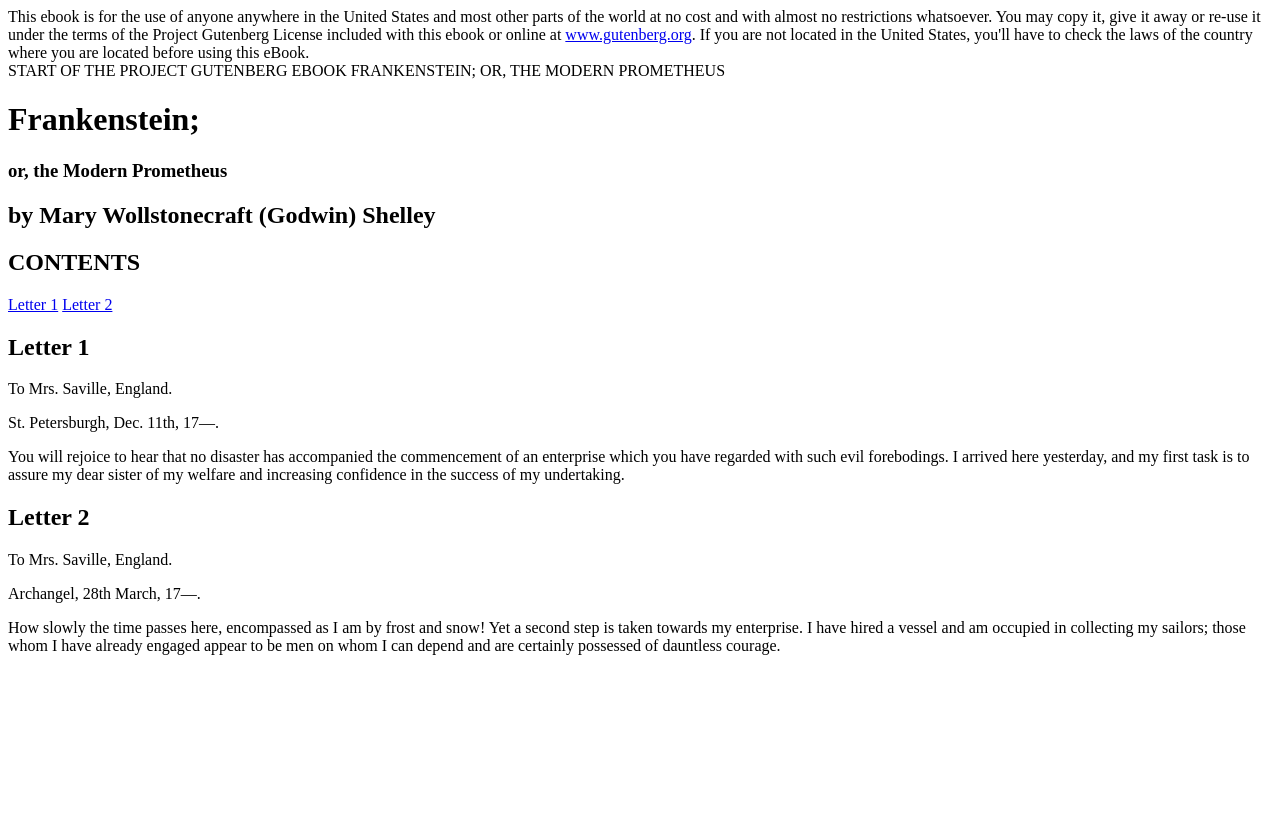
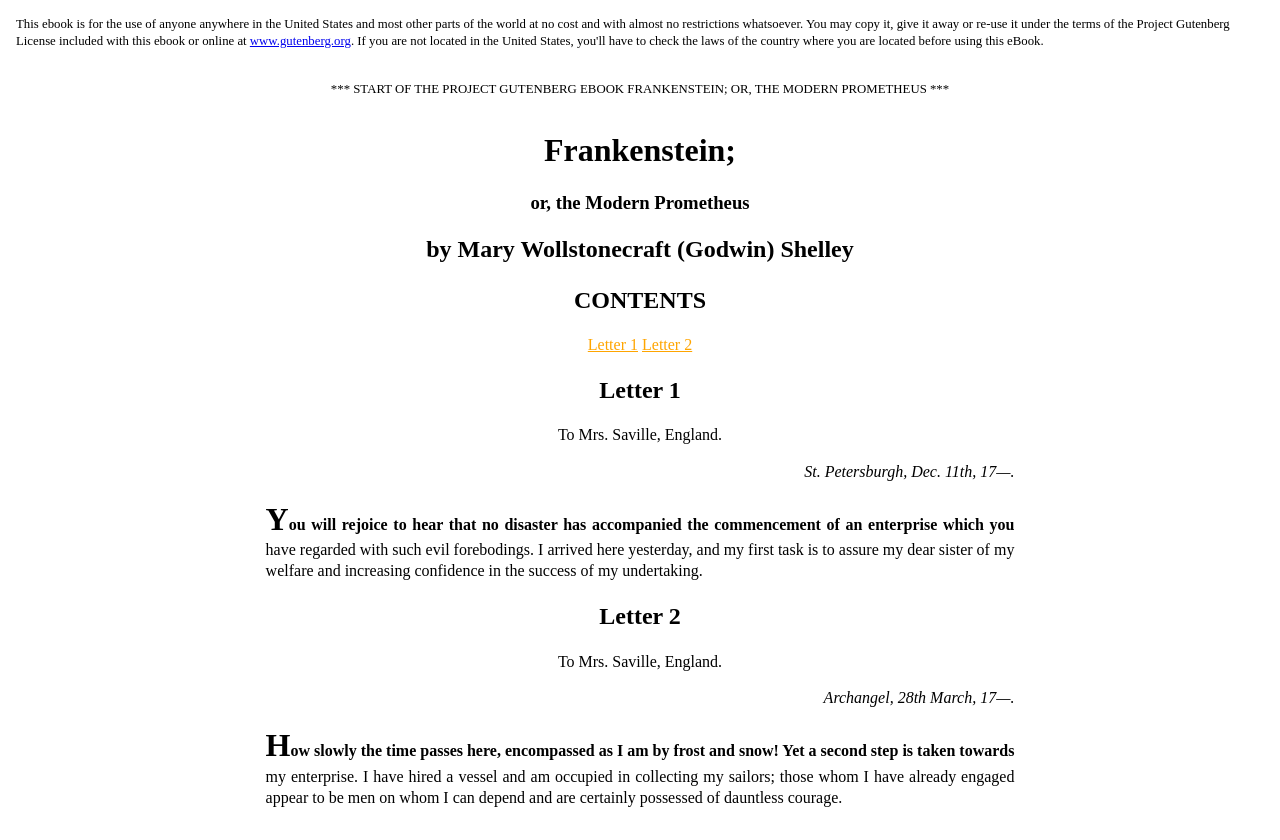
Before and after one commit to maloneype/W_S2M4_GP, a plain HTML site: page index.html in a window 1280 px wide. Before the commit the page ends 800 px from the top, so only its background shows below. Drawn offline with Linux system fonts and the light colour scheme.

Commit message:
completed the guided project.

```diff
--- a/index.html
+++ b/index.html
@@ -3,18 +3,20 @@
 
 <head>
   <title>HTML & CSS II</title>
+  <link rel="stylesheet" href="./reset.css">
+  <link rel="stylesheet" href="./styles.css">
 </head>
 
 <body>
   <section>
-    <div>
+    <div class="legal important">
       This ebook is for the use of anyone anywhere in the United States and most other parts of the world at no cost and
       with almost no restrictions whatsoever. You may copy it, give it away or re-use it under the terms of the Project
       Gutenberg License included with this ebook or online at <a href="https://www.gutenberg.org">www.gutenberg.org</a>.
       If you are not located in the United States, you'll have to check the laws of the country where you are located
       before using this eBook.
     </div>
-    <div>
+    <div class="separator">
       START OF THE PROJECT GUTENBERG EBOOK FRANKENSTEIN; OR, THE MODERN PROMETHEUS
     </div>
   </section>
--- a/styles.css
+++ b/styles.css
@@ -1 +1,63 @@
 /* styles here */
+body {
+    margin: 10px;
+    padding: 6px;
+    line-height: 1.3;
+    /* border: 2px dashed gray; */
+}
+
+h1, h2, h3 {
+    margin: 1.2rem;
+    text-align: center;
+}
+
+nav {
+    text-align: center;
+}
+
+nav a {
+    color: orange;
+}
+
+.legal {
+    font-size: 0.8rem;
+    margin-bottom: 2rem;
+}
+
+.separator {
+    margin: 2rem;
+    font-size: 0.8rem;
+    text-align: center;
+
+}
+
+.separator::before, .separator::after {
+    content: " *** ";
+}
+
+.chapter {
+    margin-left: 20%;
+    margin-right: 20%;
+}
+
+.chapter>p {
+    margin: 1rem 0 1rem 0;
+    text-align: justify;
+}
+
+p:nth-of-type(1) {
+    text-align: center;
+}
+
+p:nth-of-type(2) {
+    text-align: right;
+    font-style: italic;
+}
+
+p:nth-of-type(3)::first-line {
+    font-weight: bold;
+}
+
+p:nth-of-type(3)::first-letter {
+    font-size: 2rem;
+}
```
